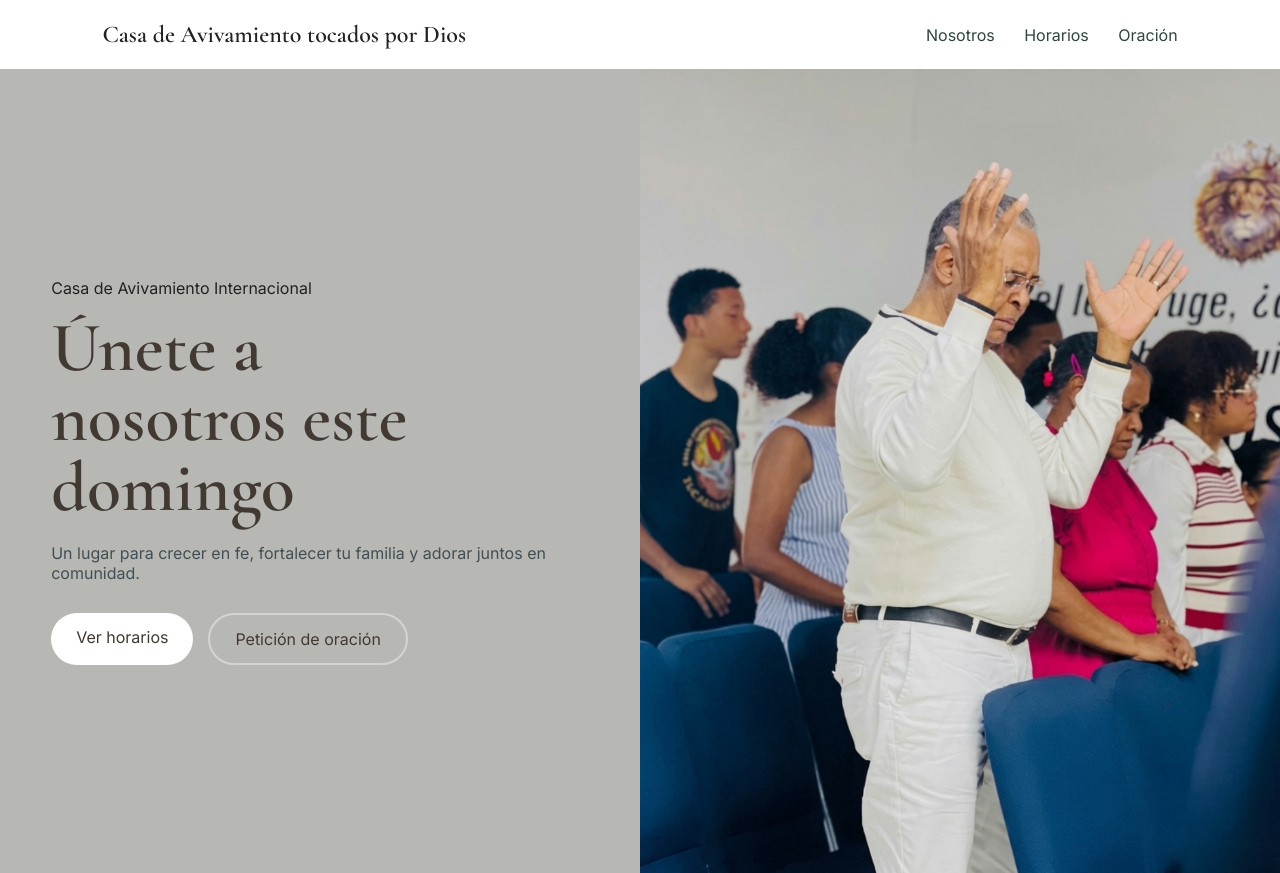
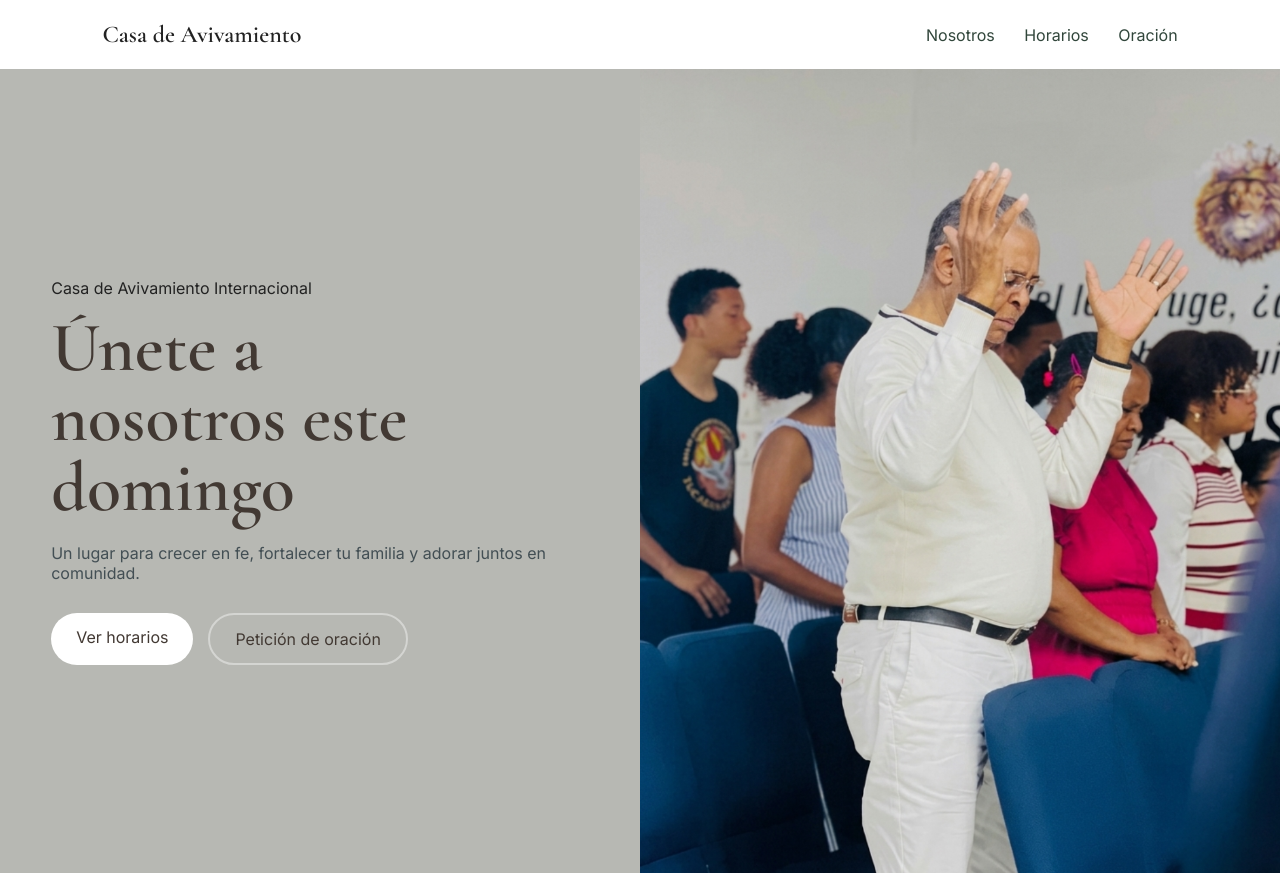
Before and after one commit to camihsn/casa-avivamiento, a plain HTML site: page index.html in a window 1280 px wide. Shown: the top 873 px of the page. Drawn offline with nearby package versions, Linux system fonts and the light colour scheme.

Commit message:
Update index.html

```diff
--- a/index.html
+++ b/index.html
@@ -13,7 +13,7 @@
 <body>
 
     <nav>
-        <h2>Casa de Avivamiento tocados por Dios</h2>
+        <h2>Casa de Avivamiento</h2>
 
         <div>
             <a href="#nosotros">Nosotros</a>
```
